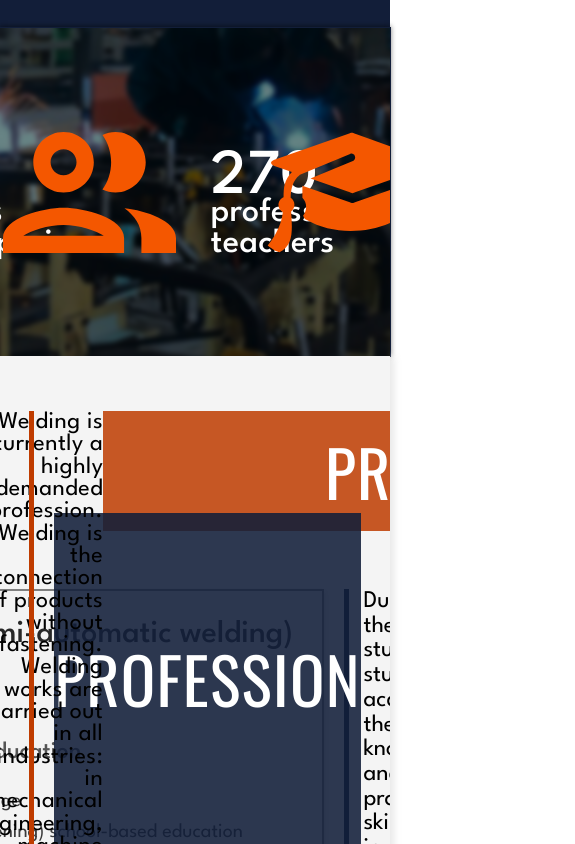
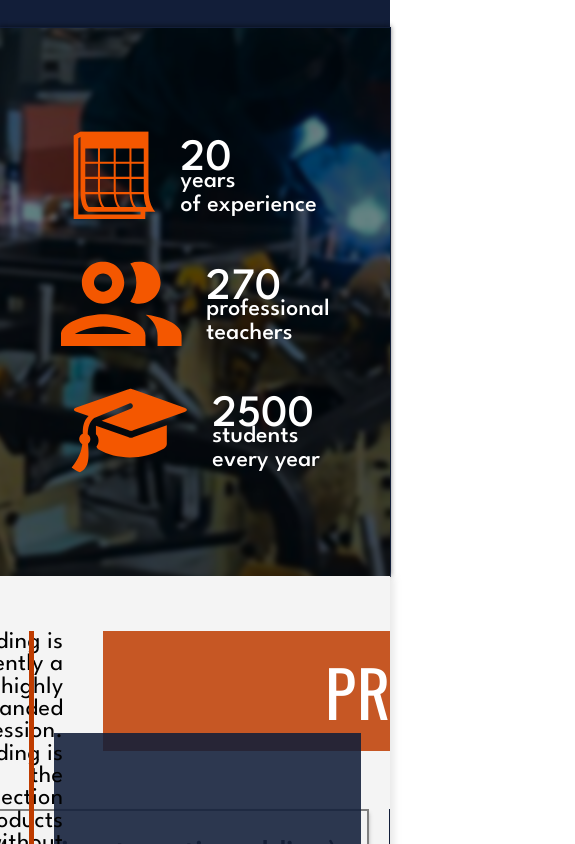
Before and after one commit to 9I6JloKo/Welders, a React (Create React App) app in the folder front-end/: page / in a window 390 px wide. Shown: the part 1660-2504 px from the top of the page, 575 px wide, since content can reach past the window. Built offline with nearby package versions, Linux system fonts and the light colour scheme.

Commit message:
program in process

```diff
--- a/front-end/public/styles.css
+++ b/front-end/public/styles.css
@@ -689,11 +689,11 @@ footer nav p {
 .statistics-container {
     width: 100%;
     height: 135px;
-    margin: 0 220px;
-    display: flex;
-    justify-content: center;
-    align-items: center;
-    gap: 120px;
+    margin: 0 100%;
+    display: flex;
+    justify-content: center;
+    align-items: center;
+    gap: 12%;
     z-index: 2;
 }
 
@@ -1411,7 +1411,14 @@ footer nav p {
 
 
 /* Media */
-
+@media (max-width: 1800px) {
+    .left-column {
+        width: 100% !important;
+    }
+    .right-column {
+        width: 100% !important;
+    }
+}
 @media (max-width: 1500px) {
     .main-page .left-side {
         width: 60%;
@@ -1428,6 +1435,9 @@ footer nav p {
 
     .shape_about-us div {
         width: 40% !important;
+    }
+    .statistics-container {
+        scale: 0.8;
     }
 }
 
@@ -1447,6 +1457,20 @@ footer nav p {
 @media (max-width:1150px) {
     nav {
         justify-content: flex-start !important;
+    }
+    .statistics-page {
+        height: fit-content;
+    }
+    .statistics-container {
+        height: fit-content;
+        flex-direction: column;
+        scale: 1;
+    }
+    .statistics-container .column {
+        margin: 30px auto;
+    }
+    .text-container p {
+        line-height: 100% !important;
     }
 }
 
@@ -1578,6 +1602,9 @@ footer nav p {
     header nav .btn-container {
         display: none;
     }
+    .statistics-container {
+        scale: 0.7;
+    }
 }
 
 /* End of media */
```
